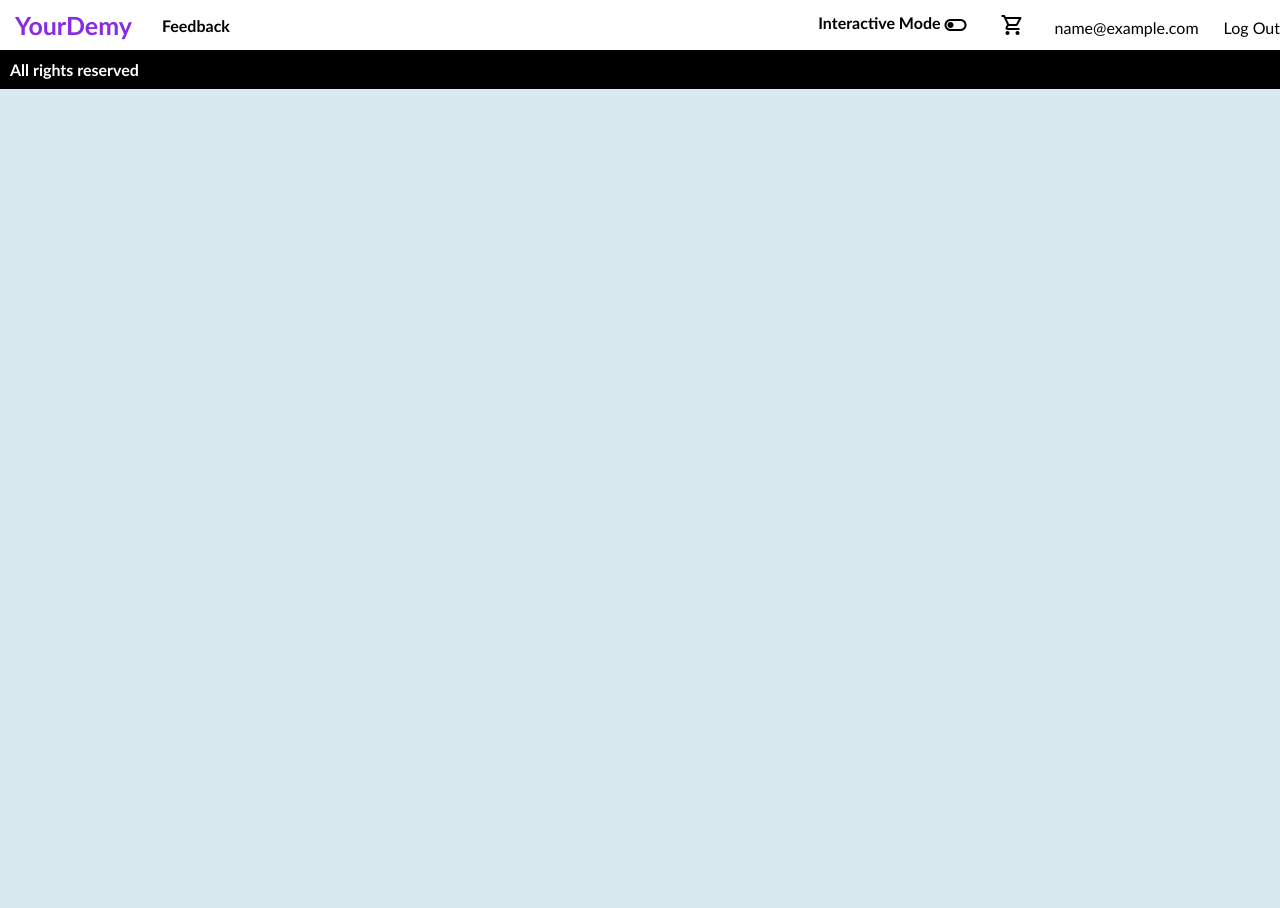
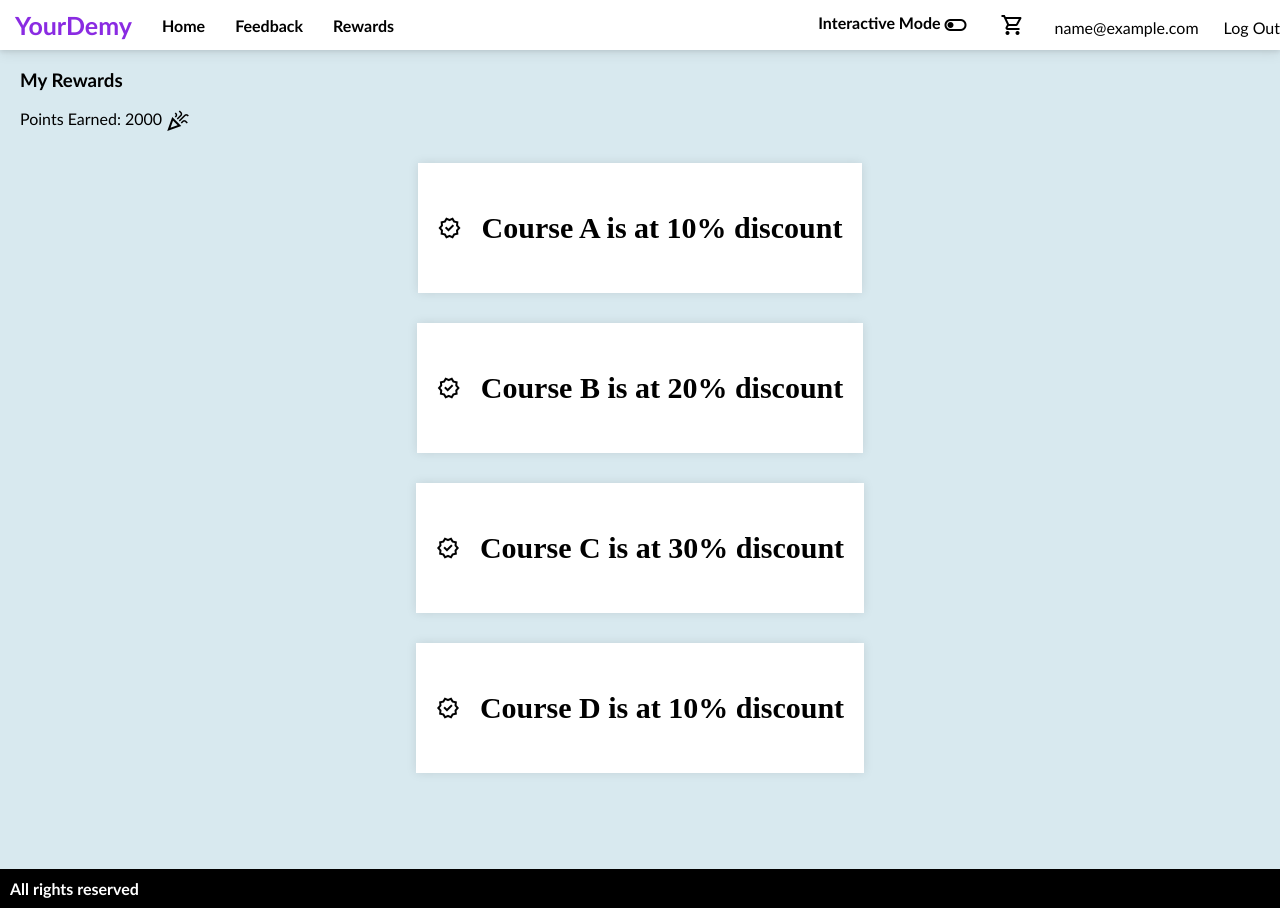
Before and after one commit to KevinChittilapilly/Final-Project-Yourdemy, a React (Create React App) app in the folder frontend/yourdemy/: page /rewards in a window 1280 px wide. Before the commit the page ends 800 px from the top, so only its background shows below. Built offline with nearby package versions, Linux system fonts and the light colour scheme; sample sign-in values are in the browser's storage.

Commit message:
merged changes

```diff
--- a/frontend/yourdemy/src/App.js
+++ b/frontend/yourdemy/src/App.js
@@ -9,6 +9,7 @@ import Signup from './components/signup';
 import Feedback from './components/feedback';
 import FeaturedCourses from './components/featuredCourses';
 import AuthenticatedRoute from './components/authenticatedRoute';
+import Rewards from './components/rewards';
 
 function App() {
     return (
@@ -30,7 +31,13 @@ function App() {
                             <Feedback />
                         </AuthenticatedRoute>
                     } />
+                    <Route path="/rewards" element={
+                        <AuthenticatedRoute>
+                            <Rewards />
+                        </AuthenticatedRoute>
+                    } />
                 </Routes>
+
                 <Footer />
             </div>
         </BrowserRouter>
--- a/frontend/yourdemy/src/action/actions.js
+++ b/frontend/yourdemy/src/action/actions.js
@@ -10,7 +10,6 @@ export const getCourses =  () => {
     ]
     return axios.all(request)
     .then(axios.spread((coursesResponse, userResponse) => {
-      console.log([coursesResponse, userResponse]); // This will log the responses as an array
 
       return [coursesResponse, userResponse]; // Return responses as an array
     }))
@@ -22,7 +21,6 @@ export const getCourses =  () => {
 
 export const getCoursesDetails =  (id) => {
   return axios.get(API_BASE_URL+'courses/'+id).then((resp)=>{
-     console.log(resp)
      return resp.data
    }).catch(error => {
     console.error("Error", error); // Proper error logging
@@ -33,7 +31,6 @@ export const getCoursesDetails =  (id) => {
 export const signupUser = async (userData) => {
   try {
     const response = await axios.post(API_BASE_URL + 'signup/', userData);
-    console.log(response.data);
     return response.data;
   } catch(error) {
     console.error('Signup error', error.response.data);
@@ -44,7 +41,6 @@ export const signupUser = async (userData) => {
 export const loginUser = async (userData) => {
   try {
     const response = await axios.post(API_BASE_URL + 'login/', userData);
-    console.log(response.data);
     return response.data;
   } catch (error) {
     console.error("Login error:", error.response.data);
@@ -55,7 +51,6 @@ export const loginUser = async (userData) => {
 export const feedbackUser = async (userData) => {
   try {
     const response = await axios.post(API_BASE_URL + 'feedback/', userData);
-    console.log(response.data);
     return response.data;
   } catch(error) {
     console.error('Feedback error', error.response.data);
@@ -66,7 +61,6 @@ export const feedbackUser = async (userData) => {
 export const saveUser = (id, userData) => {
   return axios.put(API_BASE_URL + 'save/' + id + '/', userData)
     .then(response => {
-      console.log("Response:", response);
       return response.data; // Returning the updated data
     })
     .catch(error => {
--- a/frontend/yourdemy/src/components/coursePage.js
+++ b/frontend/yourdemy/src/components/coursePage.js
@@ -75,7 +75,6 @@ function CoursePage() {
       questions.length>0 && setShowQuizPopover(questions)
     } else if(quiz_location==quizLocation.endofLecture && activeCourse && activeSecID){
       let questions = []
-      console.log(activeCourse,activeSecID,courseDetails)
       let curr_id = activeCourse.order-1
       let curr_sec = activeSecID-1
       if(curr_id==0 && curr_sec==0) {
@@ -104,7 +103,7 @@ function CoursePage() {
       <div
         className="course-page"
         style={sidebaropen ? { flex: "0.8" } : { flex: "1" }}
-      >{console.log(state)}
+      >
         <VideoWrapper course ={activeCourse}/>
         <Dashboard
           about={courseDetails.about}
--- a/frontend/yourdemy/src/components/feedback.js
+++ b/frontend/yourdemy/src/components/feedback.js
@@ -20,7 +20,6 @@ function FeedbackForm() {
 
     try {
       const response = await axios.post("http://127.0.0.1:8000/feedback/", feedbackData);
-      console.log(response.data);
       // Handle successful feedback submission
       alert("Feedback submitted successfully!");
     } catch (error) {
--- a/frontend/yourdemy/src/components/header.js
+++ b/frontend/yourdemy/src/components/header.js
@@ -53,14 +53,15 @@ function Header() {
       <nav>
         <ul>
           <li><a onClick={()=>onHeaderClick('home')} style={{ color: 'blueviolet', fontSize: '25px' }}>YourDemy</a></li>
+          <li><a onClick={()=>onHeaderClick('home')}>Home</a></li>
           <li><a onClick={()=>onHeaderClick('feedback')}>Feedback</a></li>
-
+          <li><a onClick={()=>onHeaderClick('rewards')}>Rewards</a></li>
           <div className="right-items">
-            <li id="interactive-mode">
+            {isAuthenticated &&<li id="interactive-mode">
               <a>Interactive Mode</a>
               {interactive_mode?<span className="material-symbols-outlined"  onClick={()=>handleInteractiveModeToggle()}> toggle_on </span>:<span className="material-symbols-outlined" onClick={()=>handleInteractiveModeToggle()}> toggle_off </span>}
 
-            </li>
+            </li>}
             <li>
               <span className="material-symbols-outlined"> shopping_cart </span>
             </li>
--- a/frontend/yourdemy/src/components/menuHeader.js
+++ b/frontend/yourdemy/src/components/menuHeader.js
@@ -15,12 +15,18 @@ function MenuHeader(props) {
       <div className="right-items">
         <>
           <h3>Menu</h3>
-          <div id="interactive-mode">
+          {props.isAuthenticated && <div id="interactive-mode">
             <a>Interactive Mode</a>
            {interactive_mode?<span className="material-symbols-outlined"  onClick={()=>handleInteractiveModeToggle()}> toggle_on </span>:<span className="material-symbols-outlined" onClick={()=>handleInteractiveModeToggle()}> toggle_off </span>}
+          </div>}
+          <div style={{display:'flex',justifyContent:'center'}}>
+            <a onClick={() => props.onHeaderClick("home")}>Home</a>
           </div>
           <div style={{display:'flex',justifyContent:'center'}}>
             <a onClick={() => props.onHeaderClick("feedback")}>Feedback</a>
+          </div>
+          <div style={{display:'flex',justifyContent:'center'}}>
+            <a onClick={() => props.onHeaderClick("rewards")}>Rewards</a>
           </div>
           <div style={{ display: "flex", justifyContent: "center" }}>
             <span className="material-symbols-outlined"> shopping_cart </span>
--- a/frontend/yourdemy/src/components/popover.js
+++ b/frontend/yourdemy/src/components/popover.js
@@ -17,7 +17,6 @@ function Popover(props) {
         </div>
       );
     } else if (type === "quizes") {
-      console.log("here", props);
       const cardHTML = [];
       cardHTML.push(
         <>
--- /dev/null
+++ b/frontend/yourdemy/src/components/rewards.js
@@ -0,0 +1,33 @@
+import React from "react";
+
+const Rewards = () => {
+  const rewardsContent = [
+    "Course A is at 10% discount",
+    " Course B is at 20% discount",
+    " Course C is at 30% discount",
+    " Course D is at 10% discount",
+  ];
+  return (
+    <div className="rewards-page">
+      <h3 style={{marginLeft:'20px'}}>My Rewards</h3>
+
+      <div>
+        <span className="rewards-span">
+          Points Earned: 2000{" "}
+          <span class="material-symbols-outlined">celebration</span>
+        </span>
+
+        {rewardsContent.map((item) => {
+          return (
+            <div className="outer-div-rewards">
+              <span class="material-symbols-outlined">verified</span>
+              <div className="item-title"> {item}</div>
+            </div>
+          );
+        })}
+      </div>
+    </div>
+  );
+};
+
+export default Rewards;
--- a/frontend/yourdemy/src/components/signup.js
+++ b/frontend/yourdemy/src/components/signup.js
@@ -23,7 +23,6 @@ function Signup() {
 
       try {
         const response = await axios.post("http://127.0.0.1:8000/signup/", userData);
-        console.log(response.data);
         sessionStorage.setItem("isAuthenticated", true);
         sessionStorage.setItem("userEmail", userData.email);
         sessionStorage.setItem("userData", JSON.stringify(response.data.user));
@@ -89,7 +88,7 @@ function Signup() {
               <OverlayTrigger
                 placement="right"
                 overlay={interactiveModeTooltip}
-                trigger={['click']}
+                trigger={['hover','click']}
               >
                 <div style={{ cursor: "pointer" }}>
                 <span className="material-symbols-outlined"> question_mark </span>
--- a/frontend/yourdemy/src/index.css
+++ b/frontend/yourdemy/src/index.css
@@ -297,7 +297,14 @@ button {
   box-shadow:#333;
   cursor: pointer;
 }
-
+.login button {
+  width: 100%;
+  margin-bottom: 20px;
+}
+.signup button {
+  width: 100%;
+  margin-bottom: 20px;
+}
 button:hover {
   background-color: #0056b3;
 }
@@ -581,6 +588,14 @@ label{
     width: 100%;
     margin-bottom: 20px;
   }
+  .rewards-page .outer-div-rewards {
+    min-height: 100px;
+    margin-left: 30px;
+    margin-right: 30px;
+  }
+  .rewards-page .outer-div-rewards .item-title{
+    font-size: 20px;
+  }
 }
 .sidebar-open{
   height: fit-content;
@@ -664,3 +679,39 @@ label{
 .popup .title{
   font-weight: bold;
 }
+.rewards-span{
+  display: inline-block;
+  margin-bottom: 30px;
+  margin-left: 20px;
+}
+.outer-div-rewards .material-symbols-outlined{
+  margin-top: auto;
+  margin-bottom: auto;
+  margin-left: 20px;
+}
+.outer-div-rewards .item-title{
+  margin-top: auto;
+  margin-bottom: auto;
+  font-size: 30px;
+  font-weight: 700;
+  margin-left: 20px;
+  margin-right: 20px;
+  font-family: cursive;
+}
+.outer-div-rewards {
+  background-color: white;
+  display: flex;
+  /* width: calc(27% - 20px); */
+  width: fit-content;
+  min-width: 300px;
+  box-shadow: 0 0 10px rgba(0, 0, 0, 0.1);
+  justify-content: center;
+  margin-left: auto;
+  margin-right: auto;
+  min-height: 130px;
+  text-align: center;
+  margin-bottom: 30px;
+}
+.rewards-page{
+  height: 100vh;
+}
```
Also changed, not shown: 1 other file (tests, documents, lock files or other folders).
